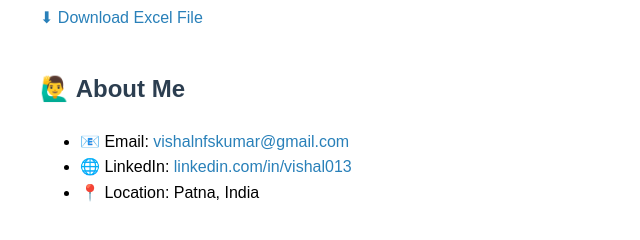
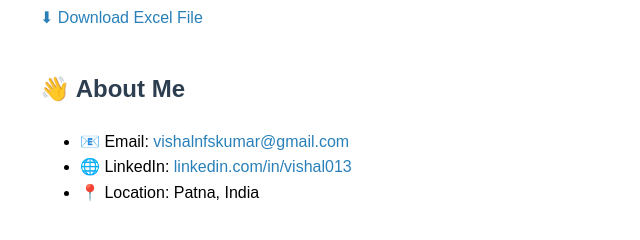
Before and after one commit to vishalnfskumar/Data-Analyst-Internship-guide, a plain HTML site: page index.html in a window 1280 px wide. Shown: the part 2218-2458 px from the top of the page, 0-640 px from the left. Drawn offline with Linux system fonts and the light colour scheme.

Commit message:
Update index.html

```diff
--- a/index.html
+++ b/index.html
@@ -62,7 +62,7 @@
   </div>
 
   <div class="section">
-    <h2>🙋‍♂ About Me</h2>
+    <h2>👋 About Me</h2>
     <ul>
       <li>📧 Email: <a href="mailto:vishalnfskumar@gmail.com">vishalnfskumar@gmail.com</a></li>
       <li>🌐 LinkedIn: <a href="https://www.linkedin.com/in/vishal013" target="_blank">linkedin.com/in/vishal013</a></li>
```
